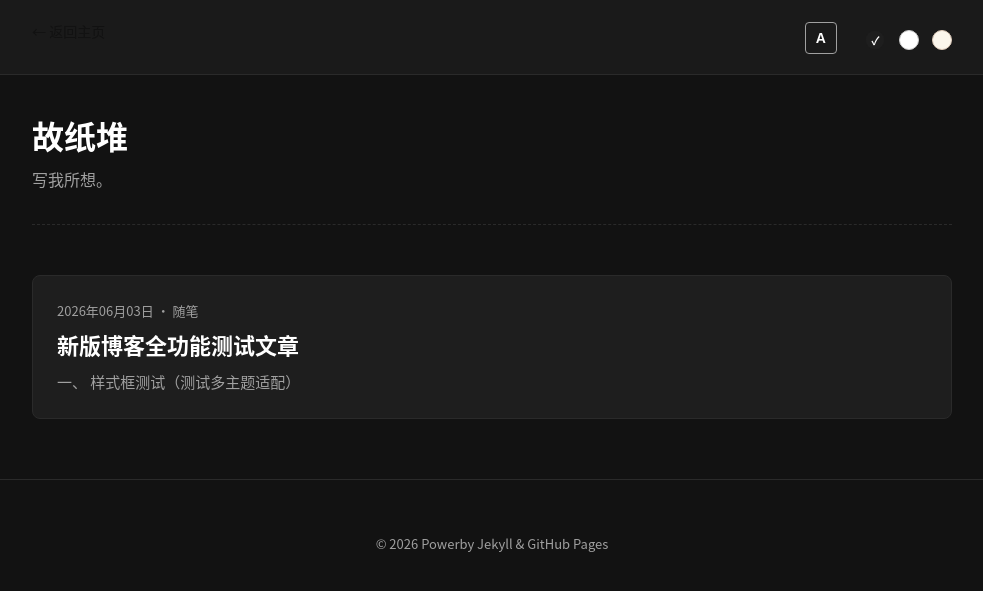
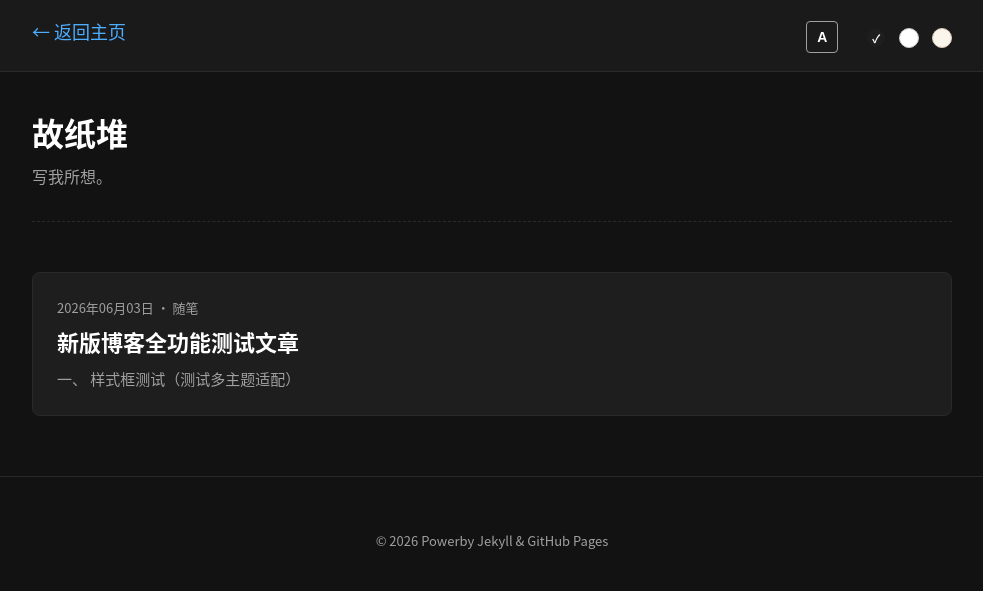
Before and after one commit to LumiereLP/LumiereLP.github.io, a Jekyll site: the page built from blog/index.html, in a window 1280 px wide. Shown: the top 591 px of the page, without its empty margins (148-1131 px from the left). Built offline with Jekyll 4.4.1, drawn with Linux system fonts in a browser that asks for light colours; some web fonts are replaced.

Commit message:
font size update

```diff
--- a/blog/css/blog.css
+++ b/blog/css/blog.css
@@ -3,11 +3,7 @@
 }
 
 :root {
-
     --font-body: "Figtree", "Noto Sans CJK SC", sans-serif;
-    --font-body: "Figtree", "Noto Sans CJK SC", sans-serif;
-
-
     --bg-main: #121212;
     --bg-header: rgba(30, 30, 30, 0.75);
     --text-main: #ffffff;
@@ -16,13 +12,10 @@
     --border-color: #2a2a2a;
     --card-bg: #1e1e1e;
     --card-hover: #252525;
-
-
-    --box-note-bg: rgba(56, 139, 253, 0.1);
+    --box-note-bg: rgb(56 139 253 / 18%);
     --box-note-border: #388bfd;
     --box-note-text: #79c0ff;
-
-    --box-warn-bg: rgba(210, 153, 34, 0.1);
+    --box-warn-bg: rgb(255 191 56 / 20%);
     --box-warn-border: #d29922;
     --box-warn-text: #e3b341;
 }
@@ -36,42 +29,38 @@ body.serif-mode {
 
 
 body.theme-white {
-    --bg-main: #f0f0f0;
+    --bg-main: #ebebeb;
     --text-main: #121212;
     --text-muted: #666666;
     --accent: #0066cc;
     --border-color: #eaeaea;
     --card-bg: #f9f9f9;
     --card-hover: #f0f0f0;
-
     --accent: #4dadff;
     --border-color: #2a2a2a;
-    --box-note-bg: rgba(56, 139, 253, 0.1);
+    --box-note-bg: #63a5ff42;
     --box-note-border: #388bfd;
     --box-note-text: #39a2fd;
-
-    --box-warn-bg: rgba(210, 154, 34, 0.288);
+    --box-warn-bg: #ffcb5c40;
     --box-warn-border: #fdbc30;
     --box-warn-text: #ffab2e;
 }
 
 
 body.theme-sepia {
-    --bg-main: #f5eede;
+    --bg-main: #fff7e4;
     --text-main: #362a1b;
     --text-muted: #70604c;
     --accent: #4dadff;
     --border-color: #2a2a2a;
     --card-bg: #f5eede;
     --card-hover: #f0e5c9;
-
-    --box-note-bg: rgba(56, 139, 253, 0.1);
+    --box-note-bg: #68a8ff38;
     --box-note-border: #388bfd;
-    --box-note-text: #79c0ff;
-
-    --box-warn-bg: rgba(210, 153, 34, 0.1);
+    --box-note-text: #1c94ff;
+    --box-warn-bg: #ffd53f30;
     --box-warn-border: #d29922;
-    --box-warn-text: #e3b341;
+    --box-warn-text: #ffb300;
 }
 
 
@@ -79,7 +68,7 @@ body {
     background-color: var(--bg-main);
     color: var(--text-main);
     font-family: var(--font-body);
-    font-size: 24px;
+    font-size: 22px;
     line-height: 1.7;
     margin: 0;
     padding: 0;
@@ -91,11 +80,14 @@ h1, h2, h3, h4, h5, h6 {
     font-family: var(--font-heading);
     color: var(--text-main);
     font-weight: 600;
-    font-size: 2.5em;
     line-height: 1.3;
     margin-top: 0;
     transition: color 0.4s ease, font-family 0.3s ease;
 }
+
+h1 { font-size: 1.8em; }
+h2 { font-size: 1.5em; }
+h3 { font-size: 1.2em; }
 
 a {
     color: var(--accent);
@@ -128,7 +120,7 @@ a {
 
 .back-home {
     float: left;
-    font-size: 14px;
+    font-size: 18px;
     font-weight: 500;
     line-height: 32px;
 }
@@ -277,7 +269,7 @@ body.theme-sepia .theme-btn.active::after { color: #433422; }
     margin: 20px 0;
     border-left: 4px solid;
     border-radius: 4px;
-    font-size: 24px;
+    font-size: 22px;
     transition: background-color 0.4s ease, color 0.4s ease, border-color 0.4s ease;
 }
 
--- a/blog/css/main.css
+++ b/blog/css/main.css
@@ -36,7 +36,7 @@ body.serif-mode {
 
 
 body.theme-white {
-    --bg-main: #ededed;
+    --bg-main: #f0f0f0;
     --text-main: #121212;
     --text-muted: #666666;
     --accent: #0066cc;
@@ -48,11 +48,11 @@ body.theme-white {
     --border-color: #2a2a2a;
     --box-note-bg: rgba(56, 139, 253, 0.1);
     --box-note-border: #388bfd;
-    --box-note-text: #79c0ff;
+    --box-note-text: #39a2fd;
 
-    --box-warn-bg: rgba(210, 153, 34, 0.1);
-    --box-warn-border: #d29922;
-    --box-warn-text: #e3b341;
+    --box-warn-bg: rgba(210, 154, 34, 0.288);
+    --box-warn-border: #fdbc30;
+    --box-warn-text: #ffab2e;
 }
 
 
@@ -79,7 +79,7 @@ body {
     background-color: var(--bg-main);
     color: var(--text-main);
     font-family: var(--font-body);
-    font-size: 16px;
+    font-size: 24px;
     line-height: 1.7;
     margin: 0;
     padding: 0;
@@ -107,13 +107,15 @@ a {
     position: sticky;
     top: 0;
     background-color: var(--bg-header);
+    backdrop-filter: blur(10px); /* 现代毛玻璃效果 */
+    -webkit-backdrop-filter: blur(10px);
     border-bottom: 1px solid var(--border-color);
     z-index: 100;
     transition: background-color 0.4s ease, border-color 0.4s ease;
 }
 
 .header-container {
-    max-width: 800px;
+    max-width: 960px;
     margin: 0 auto;
     padding: 15px 20px;
 }
@@ -125,7 +127,6 @@ a {
 }
 
 .back-home {
-    color: var(--bg-main);
     float: left;
     font-size: 14px;
     font-weight: 500;
@@ -137,6 +138,7 @@ a {
     display: block;
 }
 
+/* 按钮基础通用样式 */
 .control-btn, .theme-btn {
     background: transparent;
     border: none;
@@ -149,6 +151,7 @@ a {
     transform: scale(1.1);
 }
 
+/* 字体切换按钮 */
 .control-btn {
     border: 1px solid var(--text-muted);
     color: var(--text-main);
@@ -168,6 +171,7 @@ body.serif-mode #font-toggle {
     border-color: var(--text-main);
 }
 
+/* 主题选择器组合 */
 .theme-selector {
     display: inline-block;
     vertical-align: middle;
@@ -200,11 +204,8 @@ body.serif-mode #font-toggle {
 body.theme-white .theme-btn.active::after { color: #000000; }
 body.theme-sepia .theme-btn.active::after { color: #433422; }
 
-/* ==========================================================================
-   5. 博客主内容与文章卡片
-   ========================================================================== */
 .blog-main-container {
-    max-width: 800px;
+    max-width: 960px;
     margin: 40px auto;
     padding: 0 20px;
 }
@@ -216,17 +217,16 @@ body.theme-sepia .theme-btn.active::after { color: #433422; }
 }
 
 .blog-title {
-    font-size: 48px;
+    font-size: 32px;
     margin-bottom: 10px;
 }
 
 .blog-subtitle {
     color: var(--text-muted);
-    font-size: 24px;
+    font-size: 16px;
     margin: 0;
 }
 
-/* 文章列表排版 */
 .post-list {
     margin-top: 20px;
 }
@@ -247,13 +247,13 @@ body.theme-sepia .theme-btn.active::after { color: #433422; }
 }
 
 .post-meta {
-    font-size: 18px;
+    font-size: 13px;
     color: var(--text-muted);
     margin-bottom: 8px;
 }
 
 .post-card h2 {
-    font-size: 24px;
+    font-size: 22px;
     margin: 0 0 12px 0;
 }
 
@@ -267,7 +267,7 @@ body.theme-sepia .theme-btn.active::after { color: #433422; }
 
 .post-excerpt {
     color: var(--text-muted);
-    font-size: 18px;
+    font-size: 15px;
     margin: 0;
     line-height: 1.6;
 }
@@ -277,7 +277,7 @@ body.theme-sepia .theme-btn.active::after { color: #433422; }
     margin: 20px 0;
     border-left: 4px solid;
     border-radius: 4px;
-    font-size: 18px;
+    font-size: 24px;
     transition: background-color 0.4s ease, color 0.4s ease, border-color 0.4s ease;
 }
 
@@ -292,12 +292,73 @@ body.theme-sepia .theme-btn.active::after { color: #433422; }
     border-color: var(--box-warn-border);
     color: var(--box-warn-text);
 }
+
 .blog-footer {
     text-align: center;
-    padding: 10px 10px;
+    padding: 40px 20px;
     color: var(--text-muted);
     font-size: 13px;
     border-top: 1px solid var(--border-color);
-    margin-top: 20px;
+    margin-top: 60px;
     transition: border-color 0.4s ease;
 }
+
+figure.highlight, pre {
+    background-color: var(--card-bg);
+    border: 1px solid var(--border-color);
+    border-radius: 6px;
+    padding: 16px;
+    overflow-x: auto; /* 允许横向滚动 */
+    font-family: "Courier New", Courier, monospace;
+    font-size: 20px;
+    line-height: 1.5;
+    margin: 20px 0;
+    transition: background-color 0.4s ease, border-color 0.4s ease;
+}
+
+:not(pre) > code {
+    background-color: var(--card-bg) !important;
+    color: var(--accent) !important;
+    padding: 3px 6px !important;
+    border: 1px solid var(--border-color) !important;
+    border-radius: 4px !important;
+    font-family: "Consolas", "Courier New", monospace !important;
+    font-size: 0.9em !important;
+    word-break: break-word !important;
+    display: inline-block !important; /* 确保 padding 撑开且不会发生奇怪的断行 */
+    vertical-align: middle;
+    margin: 0 2px;
+    transition: background-color 0.4s ease, border-color 0.4s ease;
+}
+
+/* 针对不同主题下的行内代码文本颜色微调，防止看不清 */
+body.theme-white :not(pre) > code {
+    color: #d73a49 !important; /* 纯白模式下用高亮红 */
+}
+body.theme-sepia :not(pre) > code {
+    color: #b1392b !important; /* 羊皮纸模式下用深砖红 */
+}
+
+.highlight .c, .highlight .cm, .highlight .c1 { color: #8b949e; font-style: italic; } /* 注释 */
+.highlight .k, .highlight .kd, .highlight .kp { color: #ff7b72; font-weight: bold; } /* 关键字/声明 */
+.highlight .s, .highlight .s1, .highlight .s2 { color: #a5d6ff; } /* 字符串 */
+.highlight .nb, .highlight .nf { color: #d2a6ff; } /* 内置函数/方法名 */
+.highlight .nv, .highlight .no { color: #ffa657; } /* 变量/常量 */
+.highlight .nt { color: #7ee787; } /* HTML/XML 标签名 */
+.highlight .m, .highlight .mi { color: #f2cc60; } /* 数字 */
+
+body.theme-white .highlight .c, body.theme-white .highlight .cm, body.theme-white .highlight .c1 { color: #6a737d; }
+body.theme-white .highlight .k, body.theme-white .highlight .kd, body.theme-white .highlight .kp { color: #d73a49; }
+body.theme-white .highlight .s, body.theme-white .highlight .s1, body.theme-white .highlight .s2 { color: #032f62; }
+body.theme-white .highlight .nb, body.theme-white .highlight .nf { color: #6f42c1; }
+body.theme-white .highlight .nv, body.theme-white .highlight .no { color: #e36209; }
+body.theme-white .highlight .nt { color: #22863a; }
+body.theme-white .highlight .m, body.theme-white .highlight .mi { color: #005cc5; }
+
+body.theme-sepia .highlight .c, body.theme-sepia .highlight .cm, body.theme-sepia .highlight .c1 { color: #8c7e6c; }
+body.theme-sepia .highlight .k, body.theme-sepia .highlight .kd, body.theme-sepia .highlight .kp { color: #a63a2b; }
+body.theme-sepia .highlight .s, body.theme-sepia .highlight .s1, body.theme-sepia .highlight .s2 { color: #2b593f; }
+body.theme-sepia .highlight .nb, body.theme-sepia .highlight .nf { color: #5c388c; }
+body.theme-sepia .highlight .nv, body.theme-sepia .highlight .no { color: #8c582b; }
+body.theme-sepia .highlight .nt { color: #3b6b4c; }
+body.theme-sepia .highlight .m, body.theme-sepia .highlight .mi { color: #1b527d; }
```
Also changed, not shown: _layouts/post.html (+4 -4 lines).
